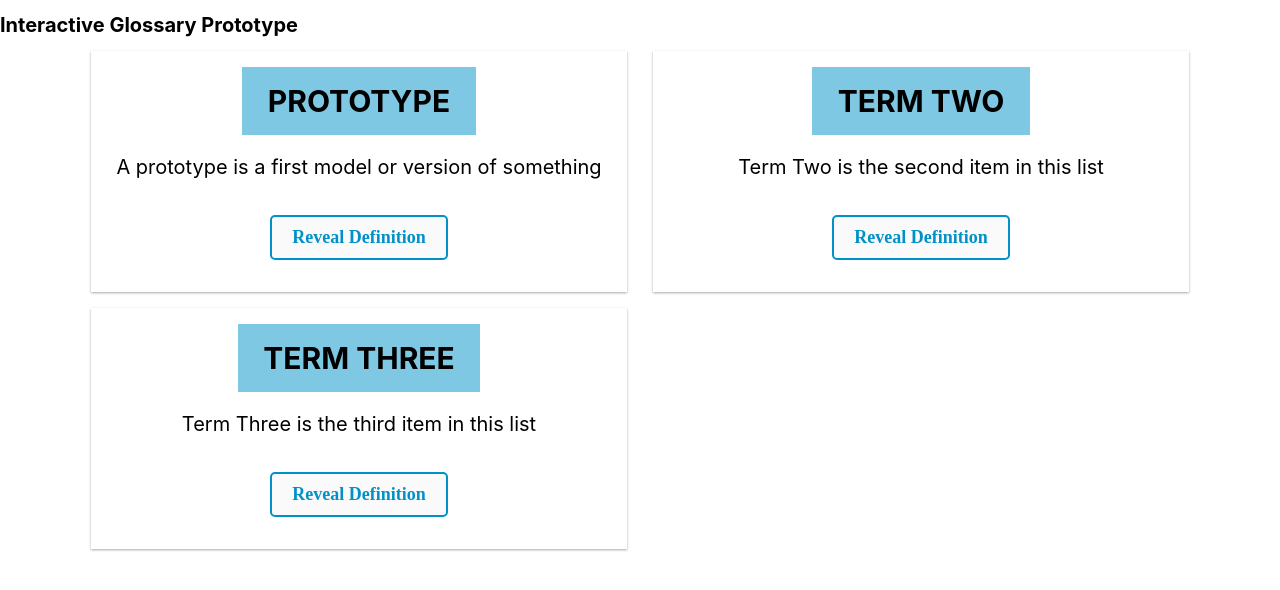
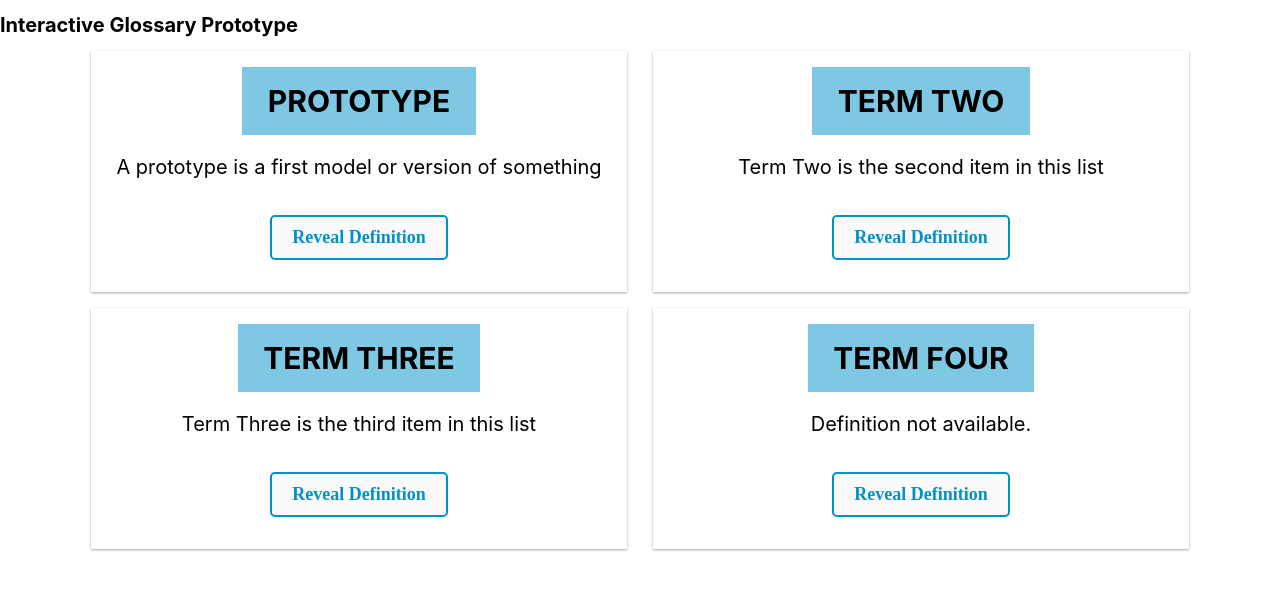
Before and after one commit to jonathanprozzi/interactive-glossary-prototype, a React (Create React App) app: page / in a window 1280 px wide. Shown: the top 590 px of the page. Built offline with nearby package versions, Linux system fonts and the light colour scheme.

Commit message:
added defaultProps to GlossaryCard definition and title

```diff
--- a/src/components/GlossaryCard.js
+++ b/src/components/GlossaryCard.js
@@ -14,10 +14,12 @@ const GlossaryCard = props => (
 );
 
 GlossaryCard.propTypes = {
-  terms: PropTypes.shape({
-    termTitle: PropTypes.string.isRequired,
-    termDefinition: PropTypes.string.isRequired
-  })
+  termTitle: PropTypes.string.isRequired,
+  termDefinition: PropTypes.string.isRequired
+};
+
+GlossaryCard.defaultProps = {
+  termDefinition: "Definition not available."
 };
 
 const CardWrapper = styled.div`
--- a/src/data.js
+++ b/src/data.js
@@ -11,5 +11,8 @@ export const terms = [
   {
     title: "Term Three",
     definition: "Term Three is the third item in this list"
+  },
+  {
+    title: "Term Four"
   }
 ];
```
